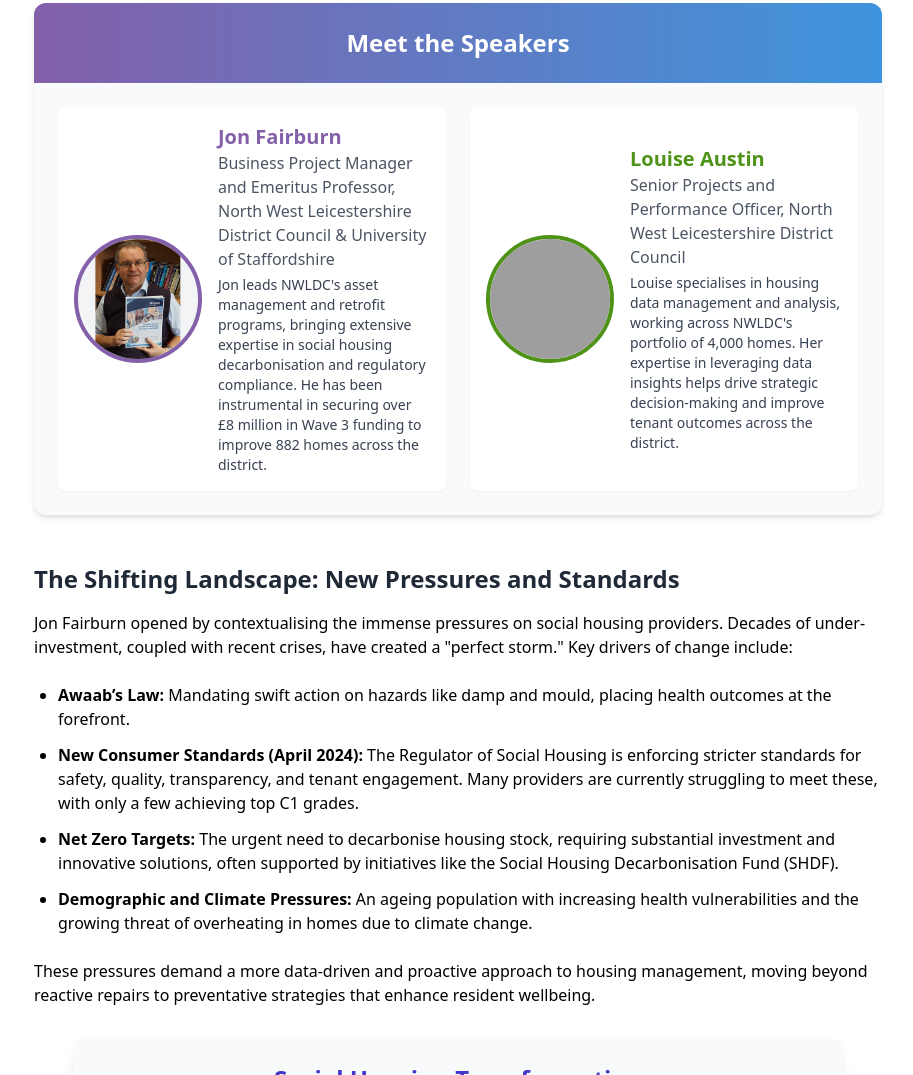
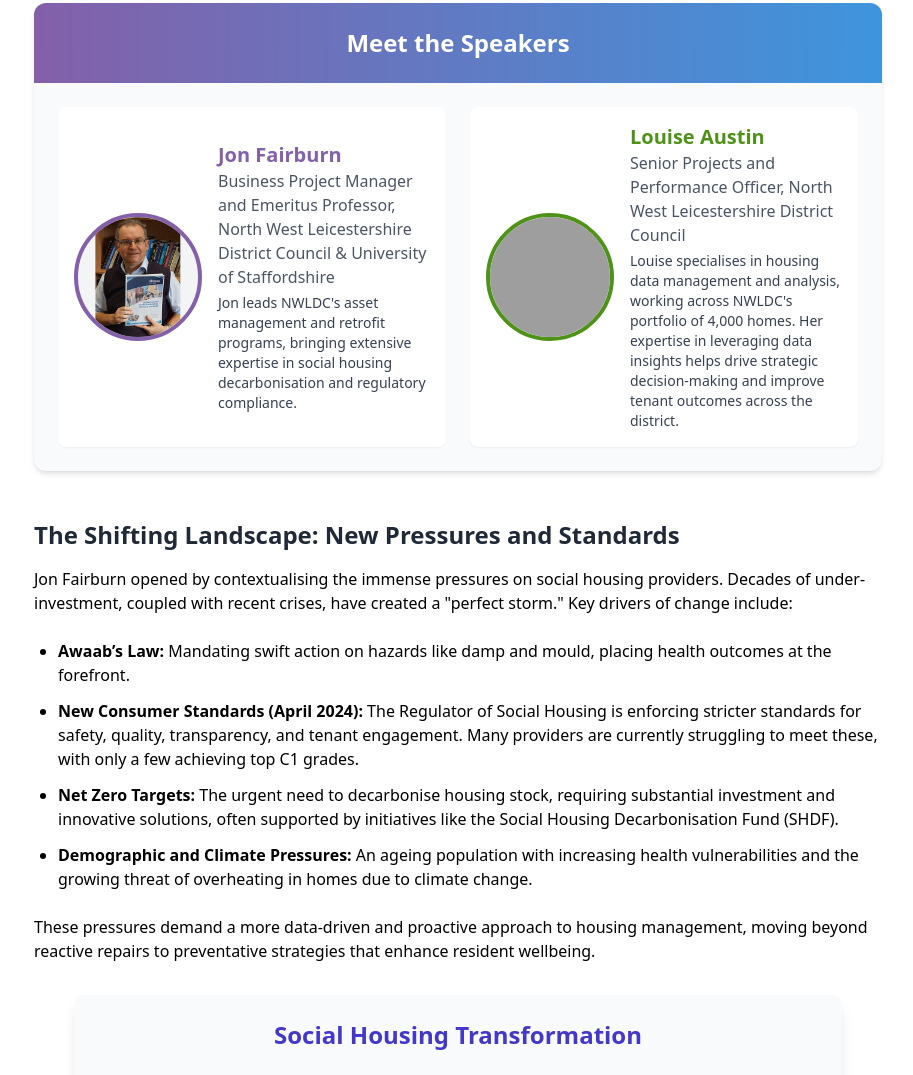
Before and after one commit to MarcoFelipeKing/HBNLeeds, a plain HTML site: page blog/blog_jon_louise.html in a window 1280 px wide. Shown: the part 969-2044 px from the top of the page, without its empty margins (182-1095 px from the left). Drawn offline with nearby package versions, Linux system fonts and the light colour scheme; grey boxes are pictures that could not be loaded.

Commit message:
jon blog

```diff
--- a/blog/blog_jon_louise.html
+++ b/blog/blog_jon_louise.html
@@ -176,7 +176,7 @@
                 <h3 class="text-xl font-semibold text-hbnPurple">Jon Fairburn</h3>
                 <p class="text-gray-600 font-medium mb-1">Business Project Manager and Emeritus Professor, North West Leicestershire District Council & University of Staffordshire </p>
                 <p class="text-gray-700 text-sm">
-                  Jon leads NWLDC's asset management and retrofit programs, bringing extensive expertise in social housing decarbonisation and regulatory compliance. He has been instrumental in securing over £8 million in Wave 3 funding to improve 882 homes across the district.
+                  Jon leads NWLDC's asset management and retrofit programs, bringing extensive expertise in social housing decarbonisation and regulatory compliance.
                 </p>
               </div>
             </div>
```
